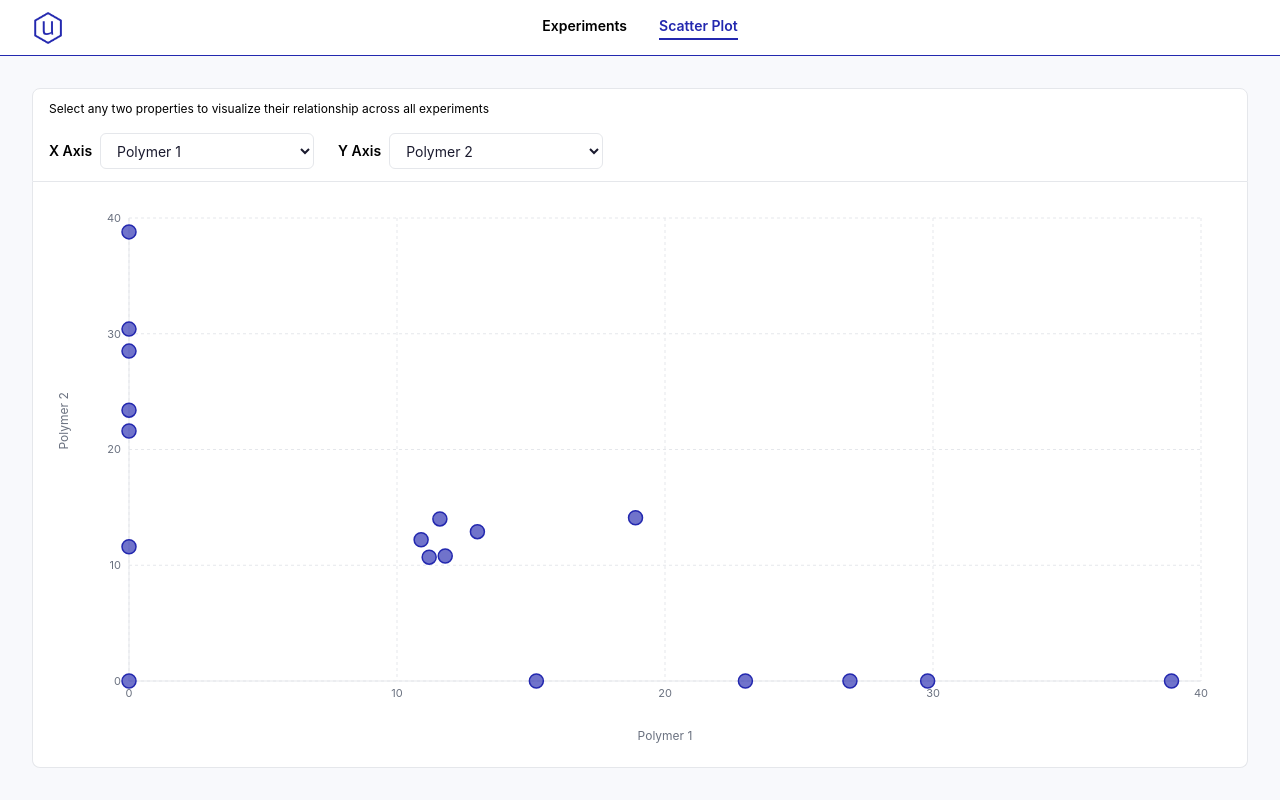
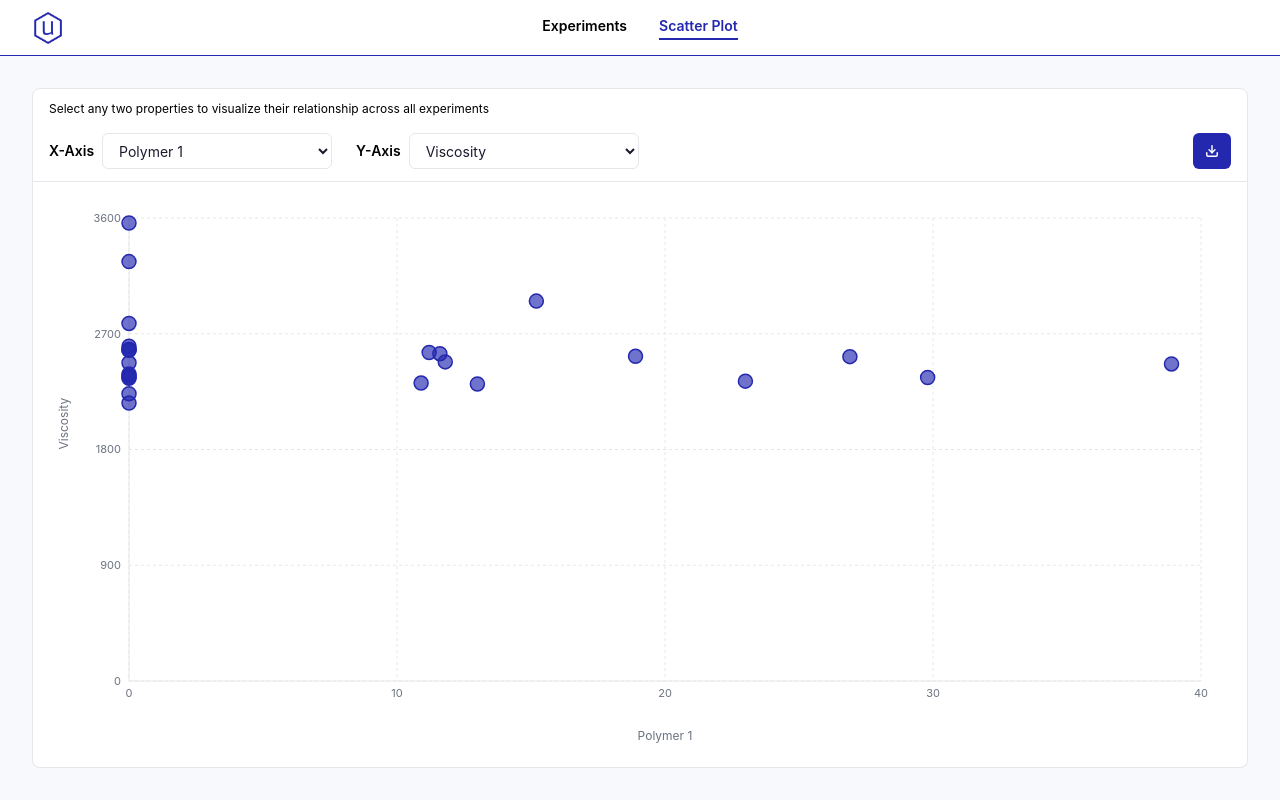
Before and after one commit to ridh7/uncountable-data-viz, a React (Vite) app: page /scatter-plot in a window 1280 px wide. Built offline with nearby package versions, Linux system fonts and the light colour scheme.

Commit message:
Minor fixes: add grouping to axis dropdowns, add export button

```diff
--- a/src/components/scatterplot/ScatterPlot.tsx
+++ b/src/components/scatterplot/ScatterPlot.tsx
@@ -1,4 +1,4 @@
-import { useState, useMemo } from "react";
+import { useState, useMemo, useRef, useCallback } from "react";
 import {
   ScatterChart,
   Scatter,
@@ -43,10 +43,11 @@ function CustomDot(props: any) {
 
 function ScatterPlot({ experiments }: ScatterPlotProps) {
   const columns = useMemo(() => getColumnDefs(experiments), [experiments]);
-  const selectableColumns = columns.filter((c) => c.type !== "meta");
+  const inputColumns = columns.filter((c) => c.type === "input");
+  const outputColumns = columns.filter((c) => c.type === "output");
 
-  const [xKey, setXKey] = useState(selectableColumns[0]?.key ?? "");
-  const [yKey, setYKey] = useState(selectableColumns[1]?.key ?? "");
+  const [xKey, setXKey] = useState(inputColumns[0]?.key ?? "");
+  const [yKey, setYKey] = useState(outputColumns[0]?.key ?? "");
 
   function getValue(exp: Experiment, key: string): number {
     return exp.inputs[key] ?? exp.outputs[key] ?? 0;
@@ -104,6 +105,37 @@ function ScatterPlot({ experiments }: ScatterPlotProps) {
     );
   }
 
+  const chartRef = useRef<HTMLDivElement>(null);
+
+  const exportPng = useCallback(() => {
+    const svg = chartRef.current?.querySelector("svg");
+    if (!svg) return;
+    const { width, height } = svg.getBoundingClientRect();
+    const serialized = new XMLSerializer().serializeToString(svg);
+    const blob = new Blob([serialized], {
+      type: "image/svg+xml;charset=utf-8",
+    });
+    const url = URL.createObjectURL(blob);
+    const img = new Image();
+    img.onload = () => {
+      const canvas = document.createElement("canvas");
+      const scale = window.devicePixelRatio || 1;
+      canvas.width = width * scale;
+      canvas.height = height * scale;
+      const ctx = canvas.getContext("2d")!;
+      ctx.scale(scale, scale);
+      ctx.fillStyle = "#ffffff";
+      ctx.fillRect(0, 0, width, height);
+      ctx.drawImage(img, 0, 0, width, height);
+      URL.revokeObjectURL(url);
+      const link = document.createElement("a");
+      link.download = `scatter_${xKey}_vs_${yKey}.png`;
+      link.href = canvas.toDataURL("image/png");
+      link.click();
+    };
+    img.src = url;
+  }, [xKey, yKey]);
+
   const selectClass =
     "text-sm border border-(--color-border) rounded-md px-3 h-9 text-(--color-text) outline-none focus:border-(--color-primary) bg-white";
 
@@ -112,46 +144,90 @@ function ScatterPlot({ experiments }: ScatterPlotProps) {
       <div className="bg-white border border-(--color-border) rounded-t-lg border-b border-b-(--color-border)">
         <div className="px-4 pt-3 pb-1">
           <p className="text-xs text-(--color-text-secondary) mb-3">
-            Select any two properties to visualize their relationship across all experiments
+            Select any two properties to visualize their relationship across all
+            experiments
           </p>
         </div>
-        <div className="flex items-center gap-6 px-4 pb-3">
+        <div className="flex items-center justify-between px-4 pb-3">
+          <div className="flex items-center gap-6">
             <div className="flex items-center gap-2">
               <span className="text-sm font-semibold text-(--color-text-secondary)">
-              X Axis
+                X-Axis
               </span>
               <select
                 value={xKey}
                 onChange={(e) => setXKey(e.target.value)}
                 className={selectClass}
               >
-              {selectableColumns.map((c) => (
+                <optgroup label="Inputs">
+                  {inputColumns.map((c) => (
                     <option key={c.key} value={c.key}>
                       {c.label}
                     </option>
                   ))}
+                </optgroup>
+                <optgroup label="Outputs">
+                  {outputColumns.map((c) => (
+                    <option key={c.key} value={c.key}>
+                      {c.label}
+                    </option>
+                  ))}
+                </optgroup>
               </select>
             </div>
             <div className="flex items-center gap-2">
               <span className="text-sm font-semibold text-(--color-text-secondary)">
-              Y Axis
+                Y-Axis
               </span>
               <select
                 value={yKey}
                 onChange={(e) => setYKey(e.target.value)}
                 className={selectClass}
               >
-              {selectableColumns.map((c) => (
+                <optgroup label="Inputs">
+                  {inputColumns.map((c) => (
                     <option key={c.key} value={c.key}>
                       {c.label}
                     </option>
                   ))}
+                </optgroup>
+                <optgroup label="Outputs">
+                  {outputColumns.map((c) => (
+                    <option key={c.key} value={c.key}>
+                      {c.label}
+                    </option>
+                  ))}
+                </optgroup>
               </select>
             </div>
           </div>
+          <button
+            onClick={exportPng}
+            className="flex items-center gap-1.5 text-sm font-medium rounded-md px-3 h-9 text-white bg-(--color-primary) hover:opacity-90 active:opacity-80 transition-opacity"
+          >
+            <svg
+              xmlns="http://www.w3.org/2000/svg"
+              width="14"
+              height="14"
+              viewBox="0 0 24 24"
+              fill="none"
+              stroke="currentColor"
+              strokeWidth="2.5"
+              strokeLinecap="round"
+              strokeLinejoin="round"
+            >
+              <path d="M21 15v4a2 2 0 0 1-2 2H5a2 2 0 0 1-2-2v-4" />
+              <polyline points="7 10 12 15 17 10" />
+              <line x1="12" y1="15" x2="12" y2="3" />
+            </svg>
+          </button>
+        </div>
       </div>
 
-      <div className="flex-1 min-h-0 bg-white border border-(--color-border) rounded-b-lg p-4 border-t-0">
+      <div
+        ref={chartRef}
+        className="flex-1 min-h-0 bg-white border border-(--color-border) rounded-b-lg p-4 border-t-0"
+      >
         <ResponsiveContainer width="100%" height="100%">
           <ScatterChart margin={{ top: 20, right: 30, bottom: 40, left: 20 }}>
             <CartesianGrid strokeDasharray="3 3" stroke={theme.colors.border} />
```
Lines whose indentation alone changed are shown as unchanged.
